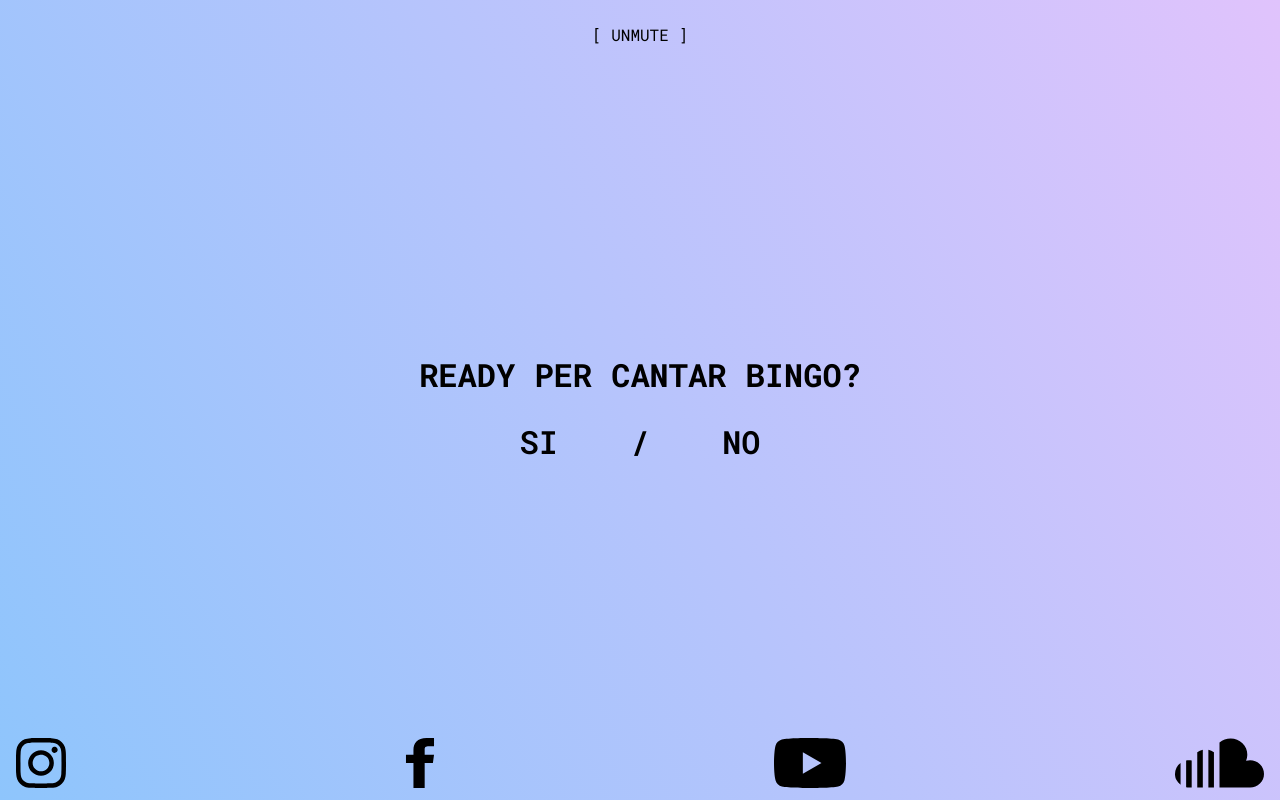
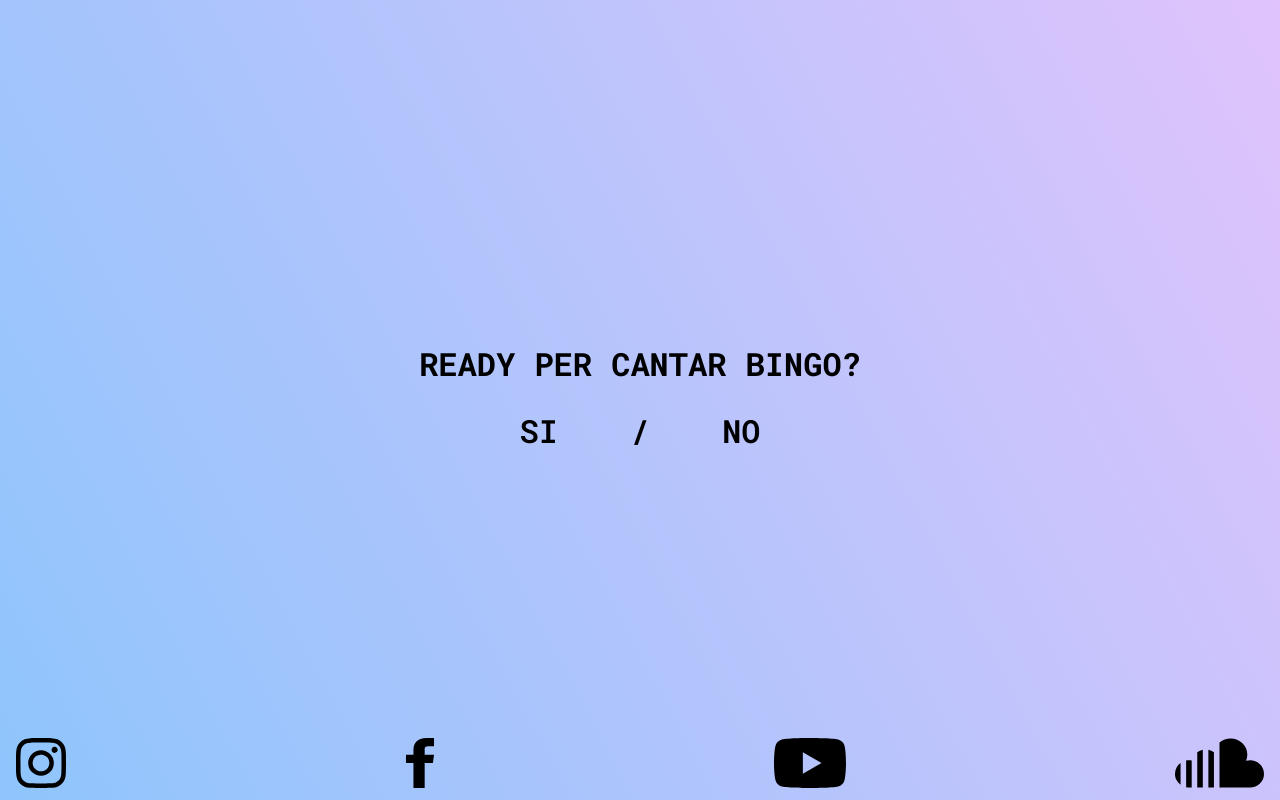
Before and after one commit to gteixi/social-bingo-webpage, a React (Create React App) app: page / in a window 1280 px wide. Built offline with nearby package versions, Linux system fonts and the light colour scheme.

Commit message:
Remove unmute header

```diff
--- a/src/pages/home/Home.tsx
+++ b/src/pages/home/Home.tsx
@@ -8,7 +8,7 @@ function Home() {
   return (
     <div className="homeContainer">
       {/* UNMUTE COMPONENT */}
-      <div className="homeContainer__header">[ UNMUTE ]</div>
+      <div className="homeContainer__header"> {/* UNMUTE COMPONENT */}</div>
       <div className="homeContainer__menu">
         <Link className="homeContainer__menu__text" to="/about">
           QUI SOM
--- a/src/pages/welcome/Welcome.tsx
+++ b/src/pages/welcome/Welcome.tsx
@@ -7,7 +7,7 @@ function Welcome() {
   return (
     <div className="welcomeContainer">
       {/* UNMUTE COMPONENT */}
-      <div className="welcomeContainer__header">[ UNMUTE ]</div>
+      <div className="welcomeContainer__header"> {/* UNMUTE COMPONENT */}</div>
       <div className="welcomeContainer__block">
         <div className="welcomeContainer__block__text">
           <h1>READY PER CANTAR BINGO?</h1>
```
